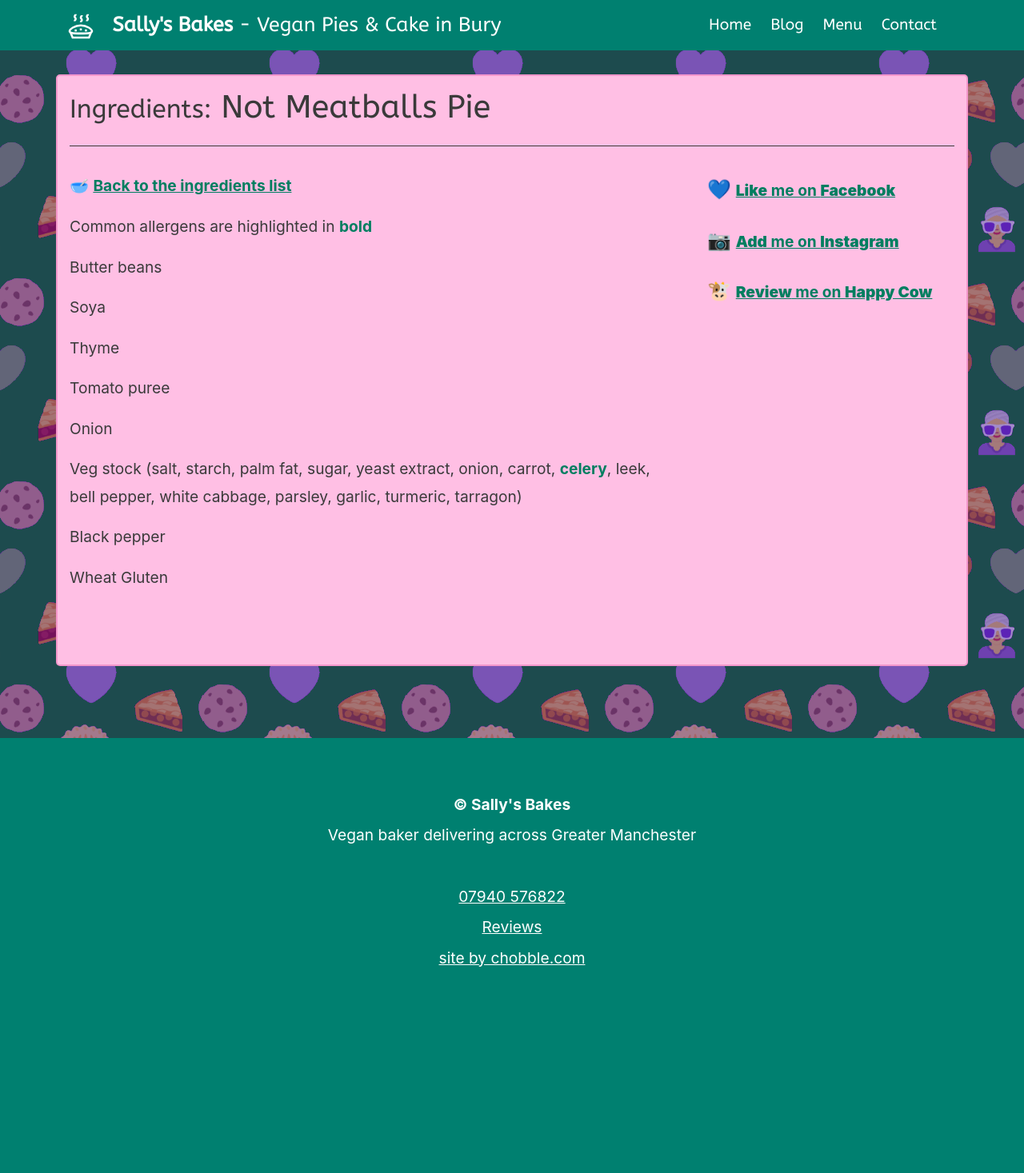
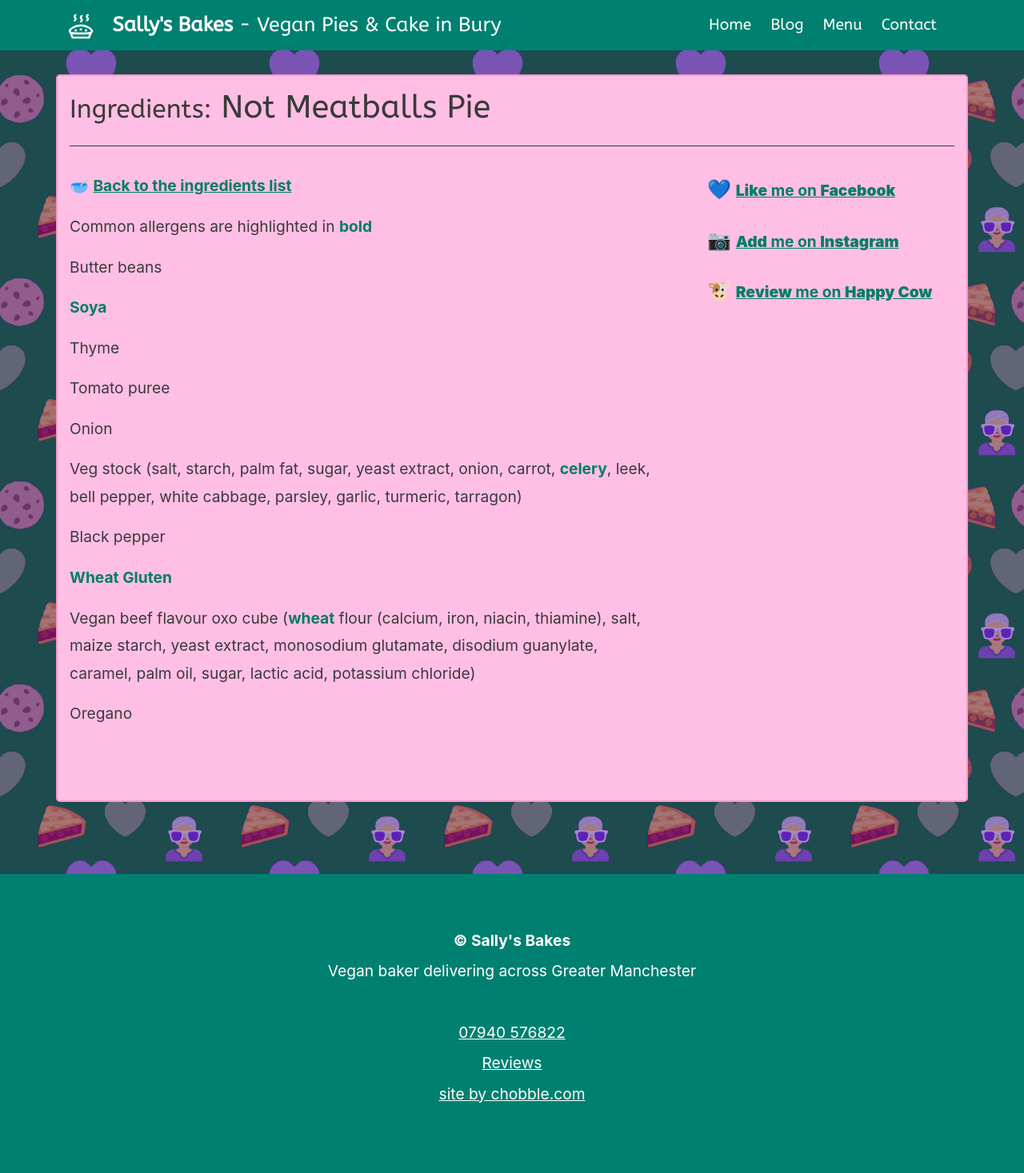
Before and after one commit to chobbledotcom/sallys-bakes, a Jekyll site: the page built from _ingredients/not-meatballs-pie.md, in a window 1280 px wide. Shown: the whole page at 80% size. Built offline with Jekyll 4.4.1, drawn with Linux system fonts in a browser that asks for light colours; before the commit the page ends 1297 px from its top, so only the background shows below that.

Commit message:
Update _ingredients/not-meatballs-pie.md (via Pages CMS)

```diff
--- a/_ingredients/not-meatballs-pie.md
+++ b/_ingredients/not-meatballs-pie.md
@@ -3,7 +3,7 @@ title: Not Meatballs Pie
 ---
 Butter beans
 
-Soya
+**Soya**
 
 Thyme
 
@@ -15,4 +15,8 @@ Veg stock (salt, starch, palm fat, sugar, yeast extract, onion, carrot, **celery
 
 Black pepper
 
-Wheat Gluten
+**Wheat Gluten**
+
+Vegan beef flavour oxo cube (**wheat** flour (calcium, iron, niacin, thiamine), salt, maize starch, yeast extract, monosodium glutamate, disodium guanylate, caramel, palm oil, sugar, lactic acid, potassium chloride)
+
+Oregano
```
